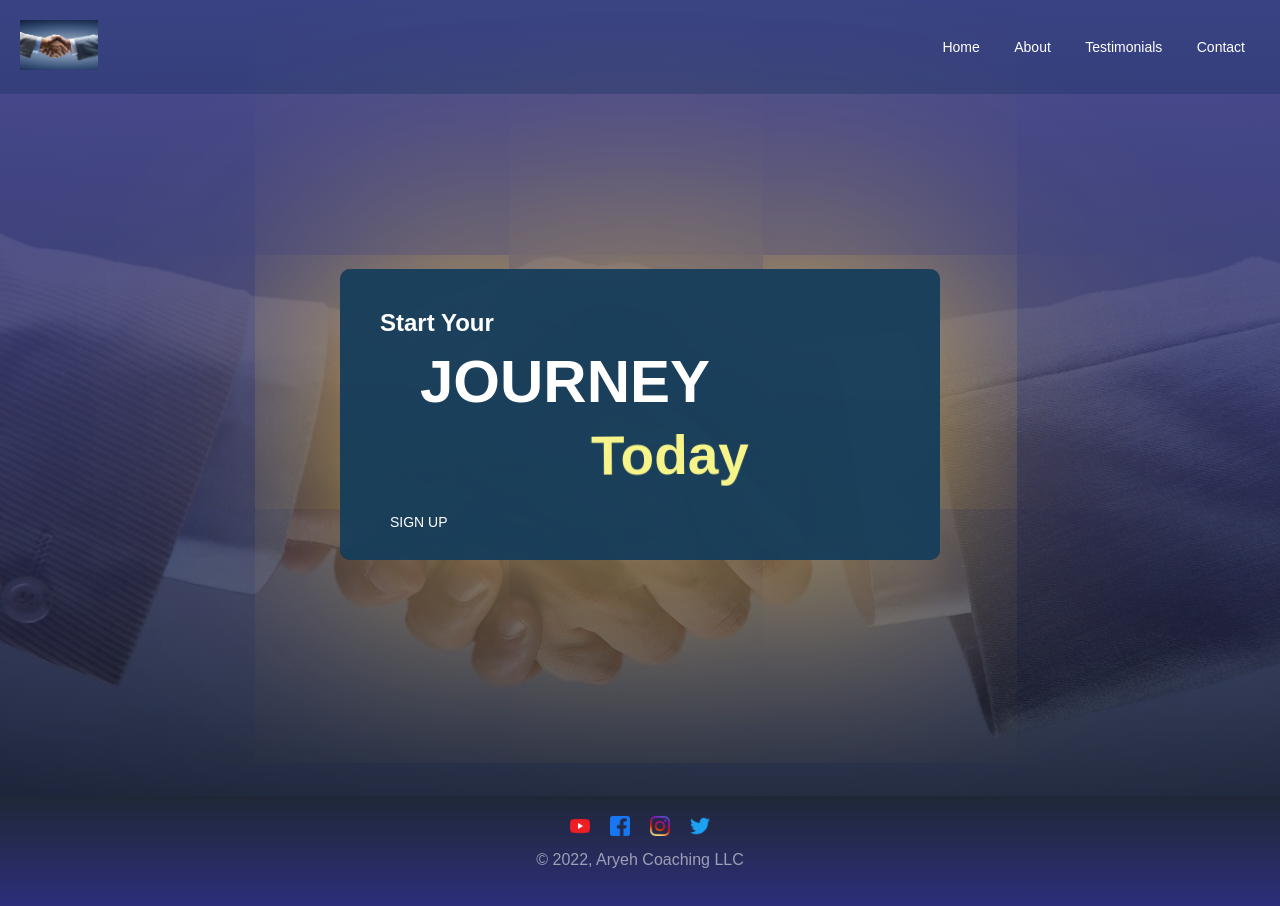
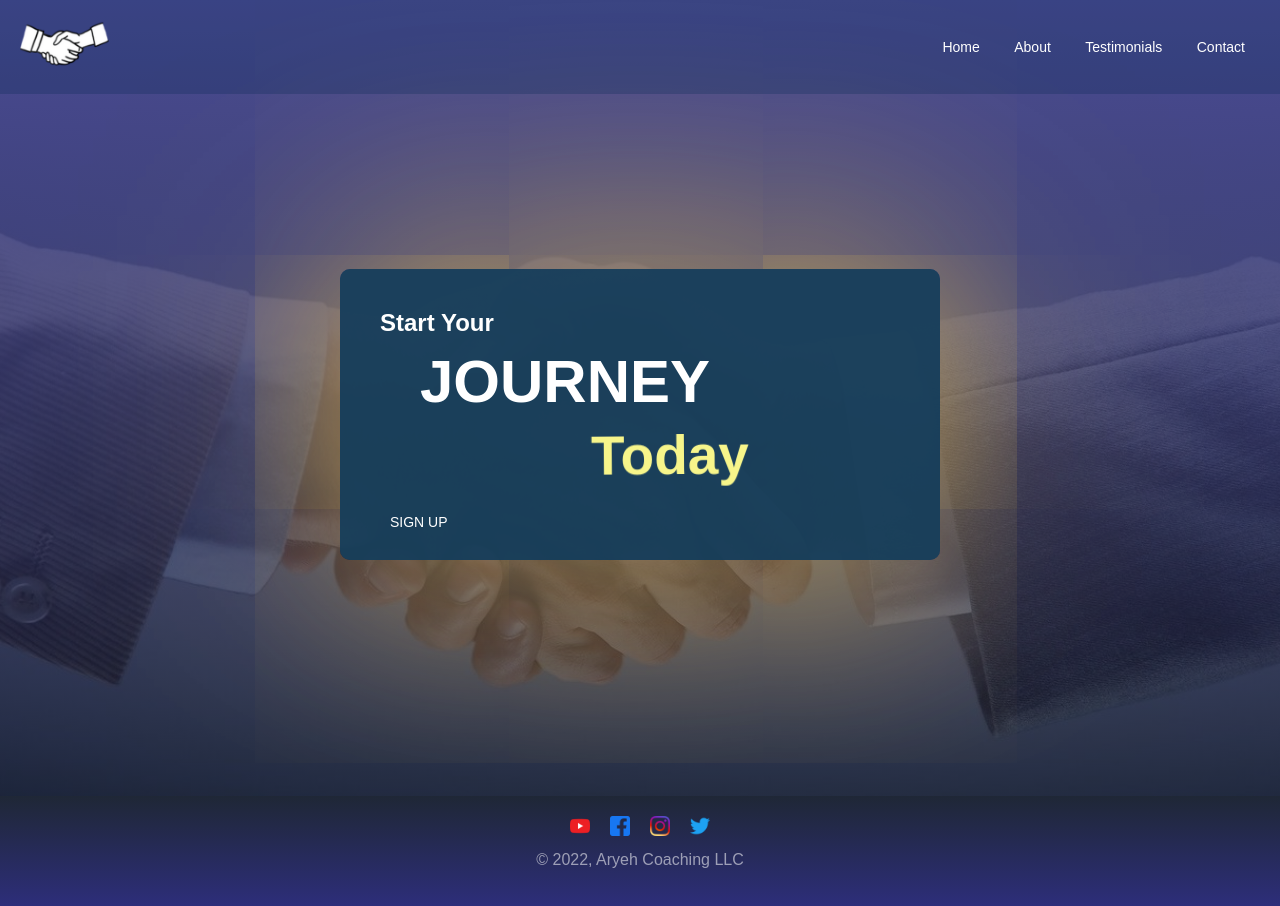
Before and after one commit to AerolPalea/Coaching-Website-Build, a website: page index.html in a window 1280 px wide. Drawn offline with nearby package versions, Linux system fonts and the light colour scheme.

Commit message:
Update index.html

```diff
--- a/index.html
+++ b/index.html
@@ -13,7 +13,7 @@
     <header>
         <div class="wrapper" onscroll={HideNav()}>
             <div class="logo">
-                <img src="./Images/image.jpg" alt="">
+                <img src="./Images/index.png" alt="">
             </div>
             <ul class="nav-area">
                 <li><a href="#">Home</a></li>
```
